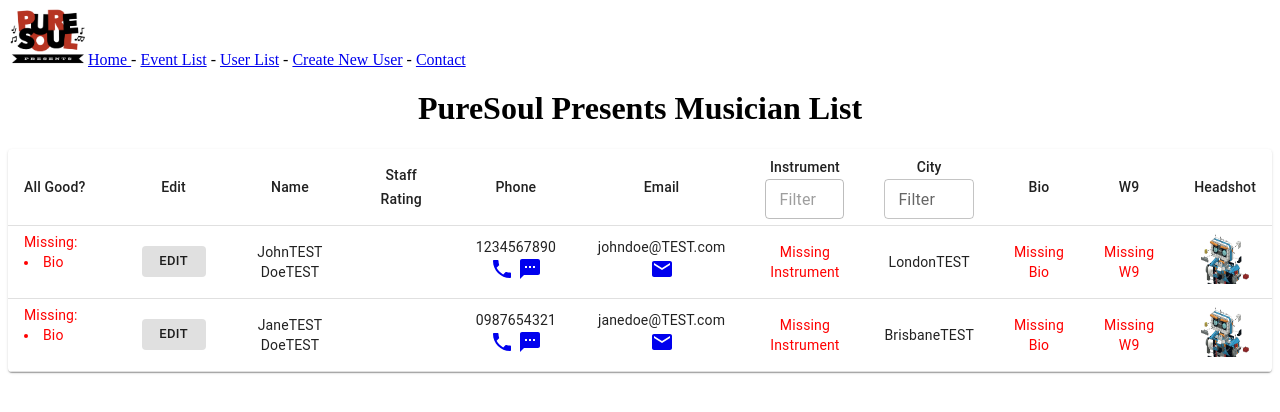
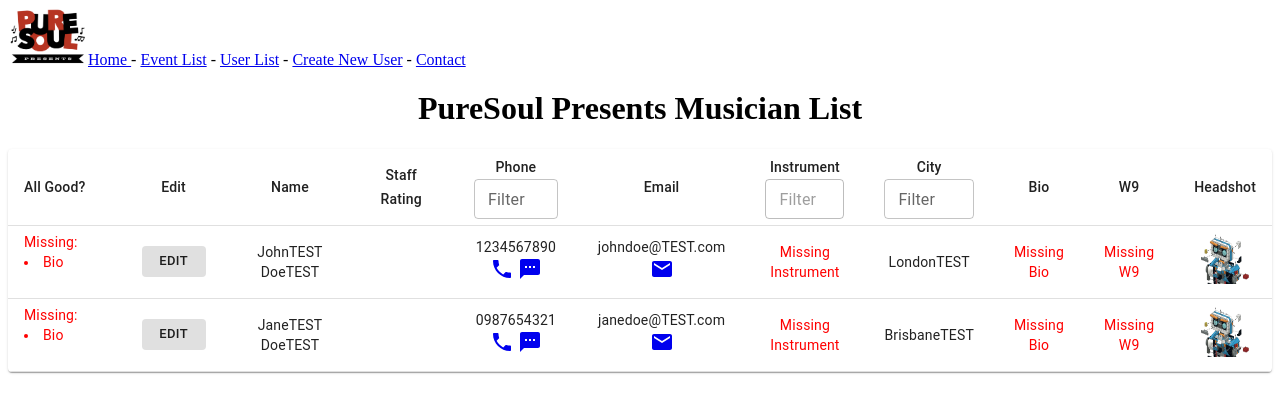
Before and after one commit to elijahsamuels/puresoulpresents-frontend, a React (Create React App) app: page /userlist in a window 1280 px wide. Shown: the top 412 px of the page. Built offline with nearby package versions, Linux system fonts and the light colour scheme; no server answers.

Commit message:
added filter by phone for UserList

```diff
--- a/src/pages/UserList.js
+++ b/src/pages/UserList.js
@@ -33,6 +33,7 @@ function UserList(props) {
 
   const [searchCity, setSearchCity] = useState("")
   const [searchInstrument, setSearchInstrument] = useState("")
+  const [searchPhone, setSearchPhone] = useState("")
 
 
   // console.log("props: ", props.users.users);
@@ -371,6 +372,13 @@ function UserList(props) {
               </TableCell>
               <TableCell key={"phone"} id={"phone"} align="center" width="10%">
                 Phone
+                <TextField
+                    label="Filter"
+                    id="outlined-size-small"
+                    size="small"
+                    placeholder="Phone filter..."
+                    onChange={(e) => {setSearchPhone(e.target.value)}}
+                  />
               </TableCell>
               <TableCell key={"email"} id={"email"} align="center" width="10%">
                 Email
@@ -428,6 +436,16 @@ function UserList(props) {
               } else if (val.instrument.toLowerCase().includes(searchInstrument.toLowerCase())){
                 return val;
               } else if (val.instrument === "") {
+                return val;
+              }
+            })
+            // Phone Filter
+            .filter(val => {
+              if (searchPhone === "") {
+                return val;
+              } else if (val.phone.toLowerCase().includes(searchPhone.toLowerCase())){
+                return val;
+              } else if (val.phone === "") {
                 return val;
               }
             })
```
